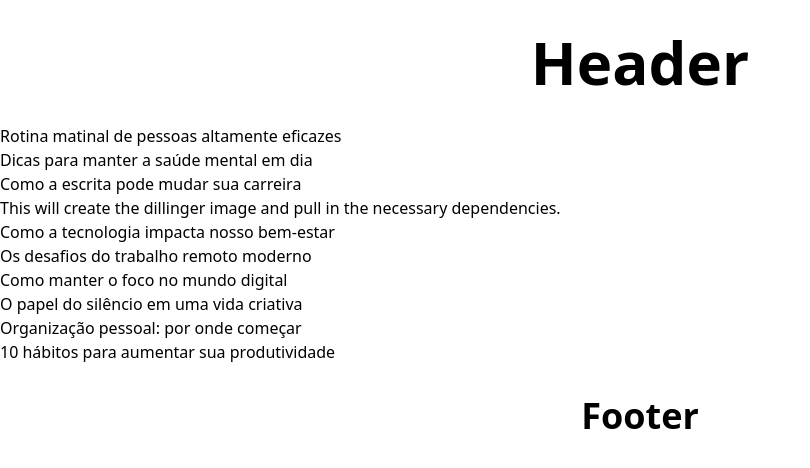
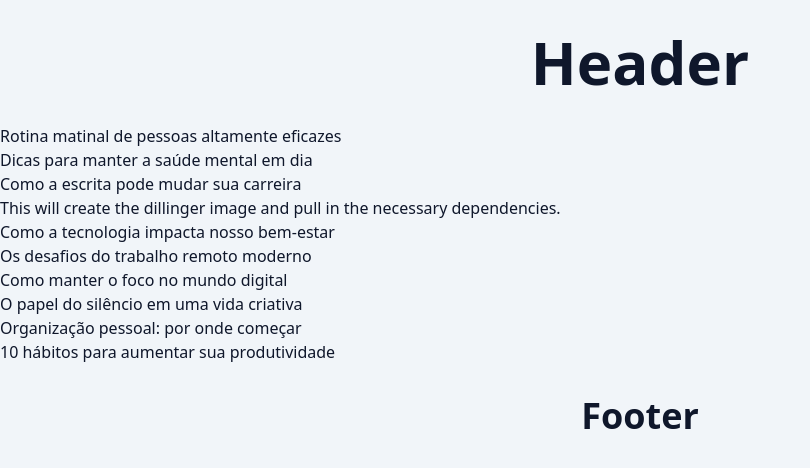
Before and after one commit to Thiagofrf/next-blog, a Next.js app: page / in a window 1280 px wide. Shown: the top 468 px of the page, without its empty margins (0-810 px from the left). Built offline with nearby package versions, Linux system fonts and the light colour scheme.

Commit message:
chore: style page container

```diff
--- a/src/app/page.tsx
+++ b/src/app/page.tsx
@@ -4,7 +4,7 @@ import { Suspense } from "react";
 
 export default async function HomePage() {
   return (
-    <div>
+    <div className="min-h-screen text-slate-900 bg-slate-100">
       <header>
         <h1 className="text-6xl font-bold text-center py-8">Header</h1>
       </header>
--- a/src/repositories/post/json-post-repository.ts
+++ b/src/repositories/post/json-post-repository.ts
@@ -6,7 +6,7 @@ import { readFile } from 'fs/promises'
 const ROOT_DIR = process.cwd();
 const JSON_POSTS_FILE_PATH = resolve(ROOT_DIR, 'src', 'db', 'seed', 'posts.json')
 
-const SIMULATE_WAIT_IN_MS = 5000;
+const SIMULATE_WAIT_IN_MS = 0;
 
 export class JsonPostRepository implements PostRepository {
     private async simulateWait() {
```
